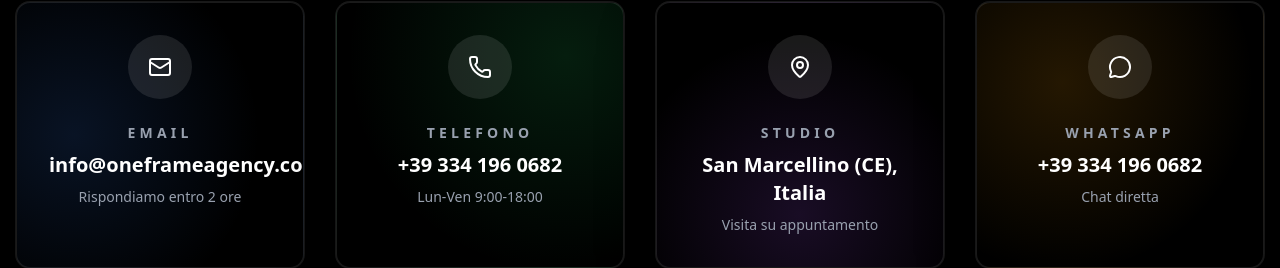
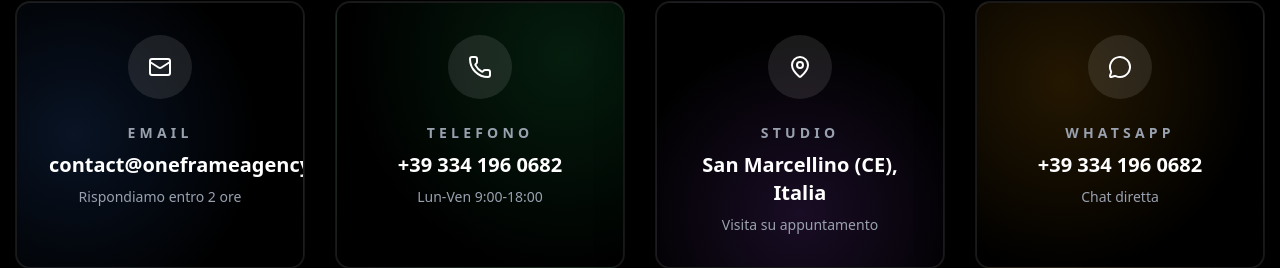
Before and after one commit to islam-eddassouli98/OneFrameAgency, a Next.js app: page /contatti in a window 1280 px wide. Shown: the part 1114-1382 px from the top of the page. Built offline with nearby package versions, Linux system fonts and the light colour scheme.

Commit message:
push all

```diff
--- a/app/contatti/page.tsx
+++ b/app/contatti/page.tsx
@@ -63,8 +63,8 @@
     {
       icon: <Mail className="h-6 w-6" />,
       title: "EMAIL",
-      value: "info@oneframeagency.com",
-      href: "mailto:info@oneframeagency.com",
+      value: "contact@oneframeagency.com",
+      href: "mailto:contact@oneframeagency.com",
       description: "Rispondiamo entro 2 ore",
       color: "from-blue-500/20 to-cyan-500/20",
       bgGradient: "radial-gradient(circle at 20% 50%, rgba(59, 130, 246, 0.15) 0%, transparent 70%)",
@@ -277,7 +277,7 @@
 
   const handleEmailClick = () => {
     if (typeof window !== 'undefined') {
-      window.open("mailto:info@oneframeagency.com")
+      window.open("mailto:contact@oneframeagency.com")
     }
   }
 
```
